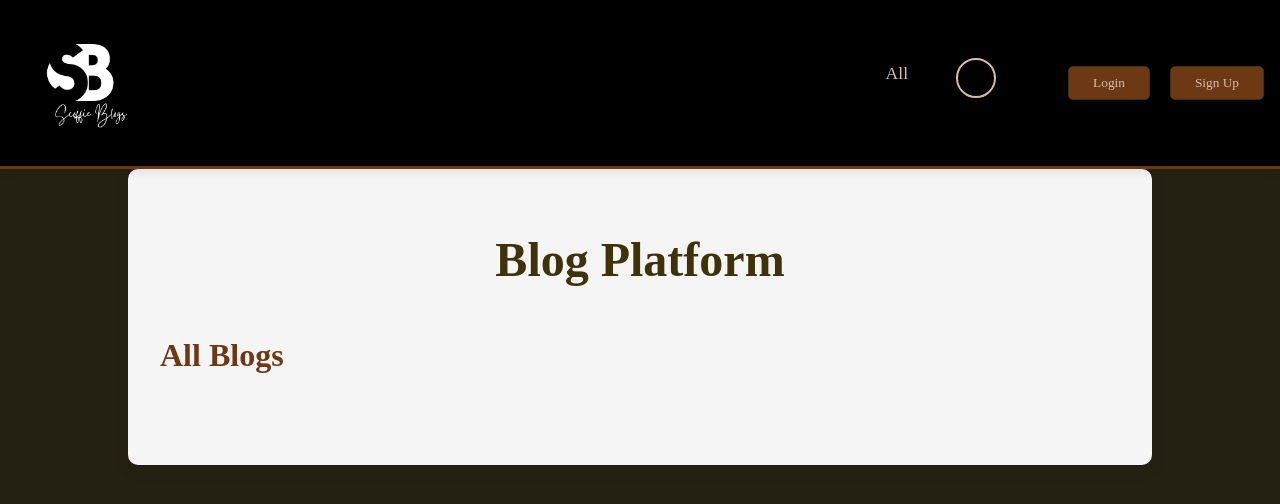
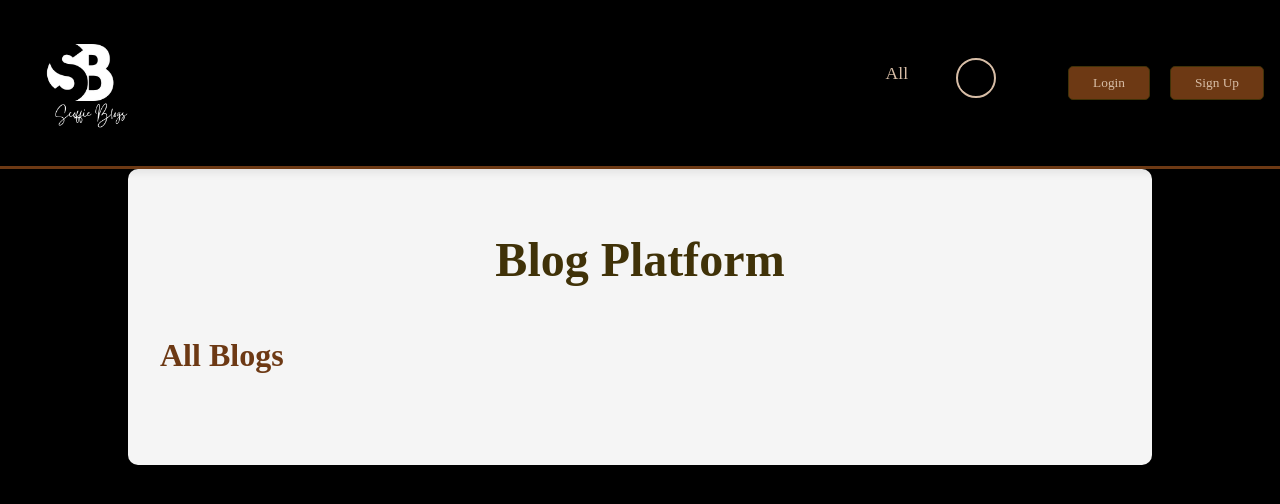
Before and after one commit to Bundicharles/web-app, a plain HTML site: page frontend/public/index.html in a window 1280 px wide. Drawn offline with Linux system fonts and the light colour scheme; no server answers.

Commit message:
Your commit message

```diff
--- a/frontend/public/styles.css
+++ b/frontend/public/styles.css
@@ -9,7 +9,7 @@
 @import url('https://fonts.googleapis.com/css2?family=Playfair+Display:wght@400;700&family=Lora:wght@400;700&family=Roboto:wght@400&display=swap');
 
 body {
-    background-color:#252112;  /* Vanilla - a soft, warm background */
+    background-color:#000000;  /* Vanilla - a soft, warm background */
     color: #210c83; /* Espresso - a rich, dark text color */
     line-height: 1.8;
     font-family: 'Lora', serif; /* Classic serif font for body text */
```
